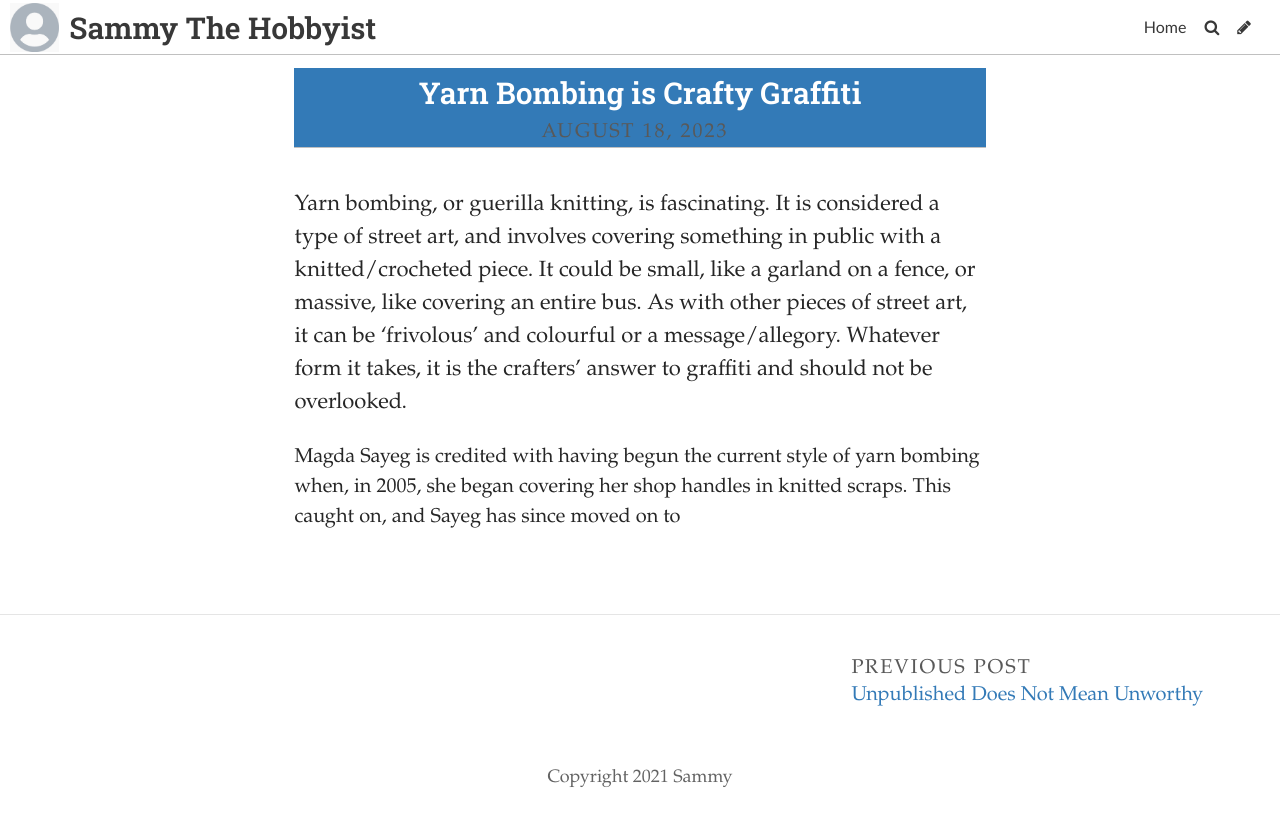
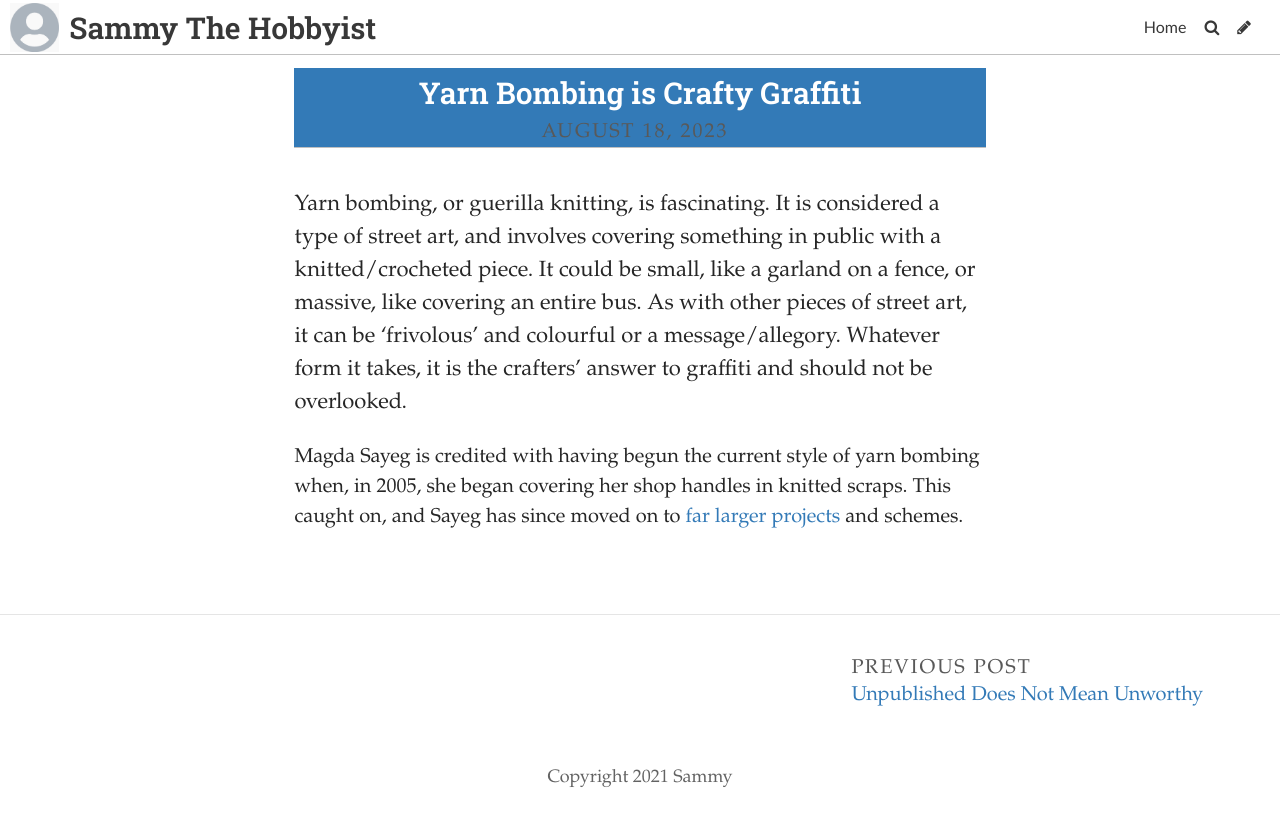
Before and after one commit to SammySpinsAYarn/Blog, a Jekyll site: the page built from _posts/2023-08-12-yarn-bombing-is-crafty-graffiti.md, in a window 1280 px wide. Shown: the top 826 px of the page. Built offline with Jekyll 4.4.1, drawn with Linux system fonts in a browser that asks for light colours; some web fonts are replaced.

Commit message:
Update Post “2023-08-12-yarn-bombing-is-crafty-graffiti”

```diff
--- a/_posts/2023-08-12-yarn-bombing-is-crafty-graffiti.md
+++ b/_posts/2023-08-12-yarn-bombing-is-crafty-graffiti.md
@@ -7,4 +7,4 @@
 ---
 Y﻿arn bombing, or guerilla knitting, is fascinating. It is considered a type of street art, and involves covering something in public with a knitted/crocheted piece. It could be small, like a garland on a fence, or massive, like covering an entire bus. As with other pieces of street art, it can be 'frivolous' and colourful or a message/allegory. Whatever form it takes, it is the crafters' answer to graffiti and should not be overlooked.
 
-M﻿agda Sayeg is credited with having begun the current style of yarn bombing when, in 2005, she began covering her shop handles in knitted scraps. This caught on, and Sayeg has since moved on to
+M﻿agda Sayeg is credited with having begun the current style of yarn bombing when, in 2005, she began covering her shop handles in knitted scraps. This caught on, and Sayeg has since moved on to [far larger projects](https://www.ted.com/talks/magda_sayeg_how_yarn_bombing_grew_into_a_worldwide_movement) and schemes.
```
